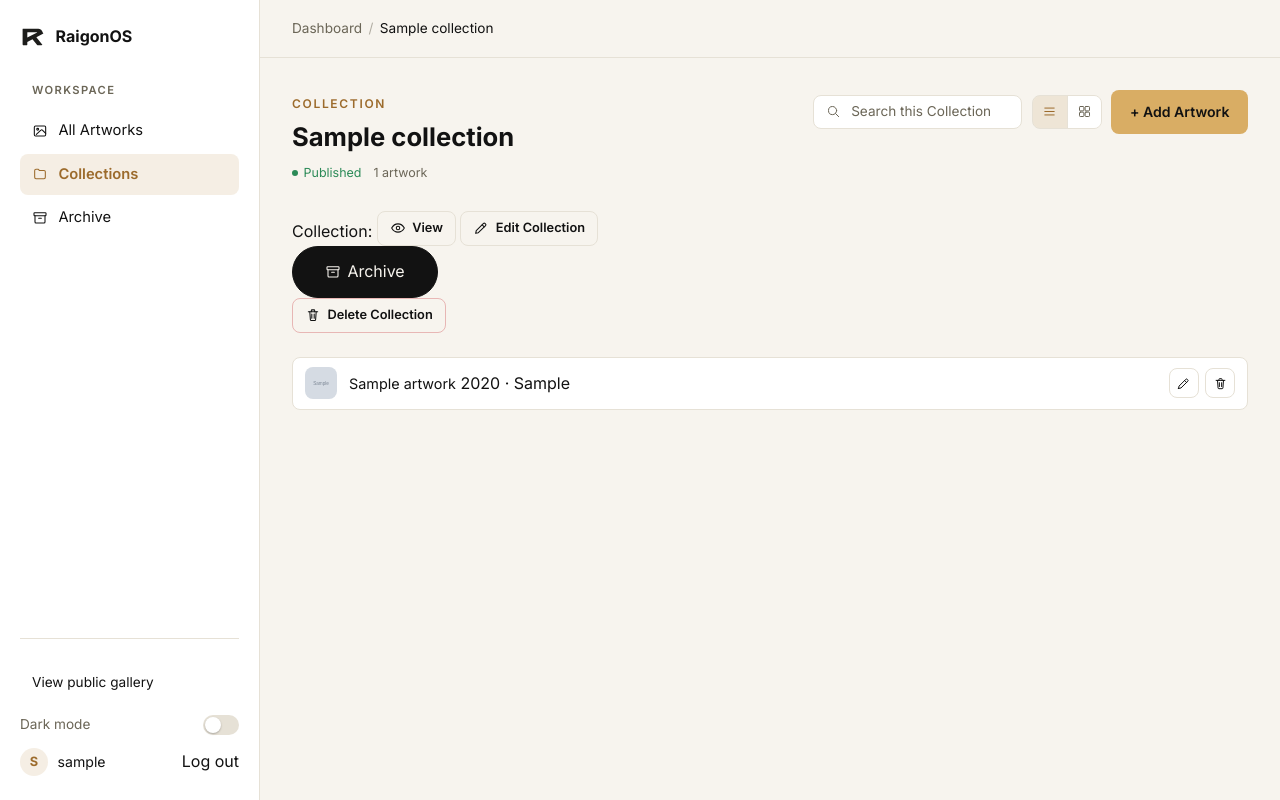
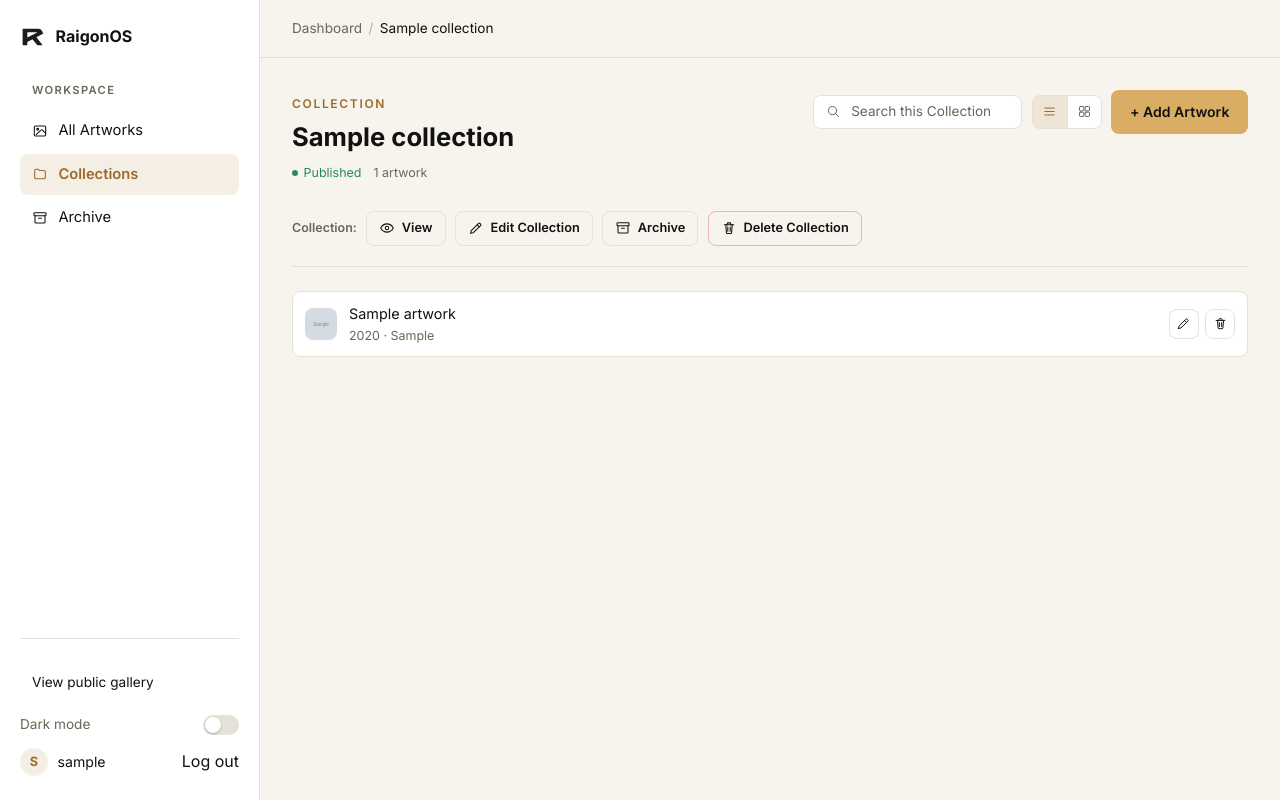
Before and after one commit to raigonlab/raigonos, a Django app: a page that uses templates/base.html in a window 1280 px wide. Run offline with Django 5.2, Linux system fonts and the light colour scheme; a user stored in the database is signed in; tables that the repository leaves empty hold one stand-in row (values such as "Sample post"); grey boxes marked "Sample" are stand-in pictures; some web fonts are replaced.

Commit message:
Style the Archive page, labelled action group and artwork subtitles

```diff
--- a/static/css/style.css
+++ b/static/css/style.css
@@ -94,10 +94,13 @@ header nav a:hover {
   margin: 0;
 }
 
-/* button[type='submit'] below styles Save/primary buttons; the extra
-   type selector here keeps that rule from overriding plain link-styled
-   buttons (e.g. "Log out") that also happen to be type="submit". */
-button[type='submit'].link-button {
+/* The public-site button[type='submit'] rule further down styles
+   Save/primary buttons; these selectors keep it from overriding plain
+   link-styled buttons (e.g. "Log out") that also happen to be
+   type="submit". The body:not(...) form matches that rule's own
+   specificity plus one class, so it wins on public pages too. */
+button[type='submit'].link-button,
+body:not(.dashboard-shell) button[type='submit'].link-button {
   background: none;
   border: none;
   padding: 0;
@@ -363,7 +366,11 @@ form.model-form textarea {
   color: var(--color-text);
 }
 
-button[type='submit'] {
+/* Public-site pill buttons only. Scoped away from the dashboard shell,
+   which has its own button system (.dash-btn / .dash-icon-btn) -- the
+   old unscoped rule had higher specificity than those classes, so any
+   <button type="submit"> inside the dashboard came out as a black pill. */
+body:not(.dashboard-shell) button[type='submit'] {
   padding: 0.75rem 2rem;
   border: 1px solid var(--color-text);
   border-radius: var(--radius-pill);
@@ -373,7 +380,7 @@ button[type='submit'] {
   cursor: pointer;
 }
 
-button[type='submit']:hover {
+body:not(.dashboard-shell) button[type='submit']:hover {
   opacity: 0.85;
 }
 
@@ -779,8 +786,37 @@ html[data-dash-theme='dark'] .dash-brand-logo {
   margin-top: 0.6rem;
 }
 
+.dash-page-intro {
+  margin: 0.5rem 0 0;
+  font-size: 0.85rem;
+  color: var(--dash-muted);
+}
+
+/* Forms used purely to POST a button (Archive / Restore) -- strip the
+   default form margin so they sit in flex rows like the <a> buttons. */
+.dash-inline-form {
+  margin: 0;
+  display: inline-flex;
+}
+
+/* Collection-level actions on its manage page: labelled text+icon
+   buttons, not bare icons -- feedback that page-level actions (affect
+   the whole Collection) next to per-row icon-only actions (affect one
+   Artwork) read as ambiguous when both looked the same. */
 .dash-collection-manage-actions {
+  display: flex;
+  align-items: center;
+  gap: 0.6rem;
+  flex-wrap: wrap;
   margin-bottom: 1.5rem;
+  padding-bottom: 1.25rem;
+  border-bottom: 1px solid var(--dash-border);
+}
+
+.dash-collection-manage-actions-label {
+  font-size: 0.78rem;
+  font-weight: 600;
+  color: var(--dash-muted);
 }
 
 .dash-collection-card:hover {
@@ -1102,7 +1138,7 @@ html[data-dash-theme='dark'] .dash-brand-logo {
 
 [data-view='grid'].dash-collection-list {
   display: grid;
-  grid-template-columns: repeat(auto-fill, minmax(200px, 1fr));
+  grid-template-columns: repeat(auto-fill, minmax(180px, 1fr));
   gap: 1rem;
 }
 
@@ -1224,15 +1260,29 @@ html[data-dash-theme='dark'] .dash-brand-logo {
   text-decoration: underline;
 }
 
-.dash-artwork-title {
+.dash-artwork-text {
   flex: 1;
   min-width: 0;
+  display: flex;
+  flex-direction: column;
+  gap: 0.1rem;
+}
+
+.dash-artwork-title {
   font-size: 0.9rem;
   overflow: hidden;
   text-overflow: ellipsis;
   white-space: nowrap;
 }
 
+.dash-artwork-subtitle {
+  font-size: 0.78rem;
+  color: var(--dash-muted);
+  overflow: hidden;
+  text-overflow: ellipsis;
+  white-space: nowrap;
+}
+
 .dash-artwork-row .dash-thumb,
 .dash-artwork-row .dash-thumb-placeholder {
   width: 32px;
@@ -1276,7 +1326,7 @@ html[data-dash-theme='dark'] .dash-brand-logo {
 
 [data-view='grid'].dash-artwork-list-flat {
   display: grid;
-  grid-template-columns: repeat(auto-fill, minmax(160px, 1fr));
+  grid-template-columns: repeat(auto-fill, minmax(150px, 1fr));
   gap: 0.85rem;
 }
 
@@ -1297,7 +1347,8 @@ html[data-dash-theme='dark'] .dash-brand-logo {
   height: 130px;
 }
 
-[data-view='grid'] .dash-artwork-title {
+[data-view='grid'] .dash-artwork-title,
+[data-view='grid'] .dash-artwork-subtitle {
   white-space: normal;
 }
 
```
